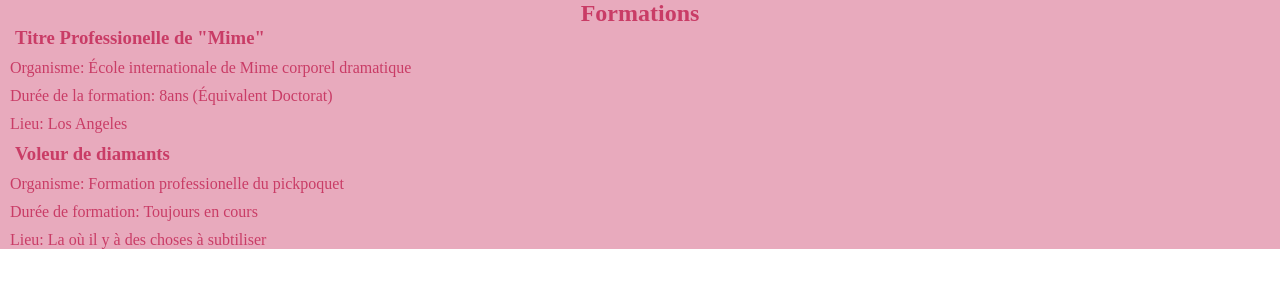
After one commit to WildCodeSchool/2023-03-PHP-Bordeaux-P1-CV, a PHP site: page /resume.php in a window 1280 px wide. The commit adds this page. Shown: the top 300 px of the page. Run offline with PHP 8.4, Linux system fonts and the light colour scheme.

Commit message:
formation on road

```diff
--- /dev/null
+++ b/ASSETS/CSS/MODULES/formations.css
@@ -0,0 +1,37 @@
+*{
+    margin: 0;
+    padding: 0;
+}
+
+:root{
+    --primary-color: rgb(201, 60, 102);
+    --secondary-color: rgb(232, 170, 189);
+    --tertiary-color: rgb(74, 163, 162);
+    --quaternary-color:rgb(167, 223, 224);
+}
+
+.formation{
+    background-color: var(--secondary-color);
+    height: 60%;
+    width: 100%;
+}
+
+h2{
+    text-align: center;
+    color: var(--primary-color);
+
+}
+
+h3{
+    margin-left: 10px;
+    color: var(--primary-color);
+    margin-left: 15px;
+}
+
+li{
+    list-style: none;
+    color: var(--primary-color);
+    font-size: 16px;
+    margin: 10px;
+
+}
--- /dev/null
+++ b/ASSETS/CSS/MODULES/skills.css
@@ -0,0 +1,34 @@
+:root{
+    --primary-color: rgb(201, 60, 102);
+    --secondary-color: rgb(232, 170, 189);
+    --tertiary-color: rgb(74, 163, 162);
+    --quaternary-color:rgb(167, 223, 224);
+}
+
+div{
+    background-color: var(--tertiary-color);
+    height: 50%;
+    width: 50%;
+}
+
+
+
+.progressCircle{
+    position: relative;
+    box-sizing: border-box;
+    font-size: 6em;
+    width: 1em;
+    height: 1em;
+    border-radius: 50%;
+    border: .15em solid var(--quaternary-color);
+    background-color: var(--tertiary-color);
+}
+
+.progressMasque{
+    position: absolute;
+    width: 1em;
+    height: 1em;
+    left: -.15em;
+    top: -.15em;
+    clip: rect(0, 1em, 1em, .5em);
+}
--- a/ASSETS/CSS/MODULES/variables.css
+++ b/ASSETS/CSS/MODULES/variables.css
@@ -1,4 +1,3 @@
-
 
 /*variable declaration*/
 :root{
--- a/ASSETS/CSS/main.css
+++ b/ASSETS/CSS/main.css
@@ -1,42 +1,3 @@
-* {
-    box-sizing: border-box;
-}
-
-.gridContainer {
-    display: grid;
-    grid:
-        "header header nav"    20vh
-        "img    main   nav"    auto
-        "img    main   nav"    auto
-        "img    footer footer" 5vh
-        / 1fr 1fr 1fr;
-    height: 100vh;
-    margin: auto 0;;
-}
-
-header {
-    grid-area: header;
-    background-color: red;
-}
-
-nav {
-    grid-area: nav;
-    background-color: blue;
-}
-
-img {
-    grid-area: img;
-    transform: scaleX(-1);
-    height: 100%;
-    margin: auto 0;
-}
-
-main {
-    grid-area: main;
-    background-color: green;
-}
-
-footer {
-    grid-area: footer;
-    background-color: orange;
-}
+@import "/ASSETS/CSS/MODULES/variables.css";
+@import "/ASSETS/CSS/MODULES/skills.css";
+@import "/ASSETS/CSS/MODULES/formations.css";
--- /dev/null
+++ b/_INCLUDES/formations.php
@@ -0,0 +1,22 @@
+
+<section>
+    <div class="formation">
+
+            <h2>Formations</h2>
+
+                <h3>Titre Professionelle de "Mime"</h3>
+                <ul>
+                    <li>Organisme: École internationale de Mime corporel dramatique</li>
+                    <li>Durée de la formation: 8ans (Équivalent Doctorat)</li>
+                    <li>Lieu: Los Angeles</li>
+                </ul>
+
+                <h3>Voleur de diamants</h3>
+                <ul>
+                    <li>Organisme: Formation professionelle du pickpoquet</li>
+                    <li>Durée de formation: Toujours en cours</li>
+                    <li>Lieu: La où il y à des choses à subtiliser</li>
+                </ul>
+
+    </div>
+</section>
--- a/index.php
+++ b/index.php
@@ -4,14 +4,12 @@
         <meta charset="UTF-8">
         <meta http-equiv="X-UA-Compatible" content="IE=edge">
         <meta name="viewport" content="width=device-width, initial-scale=1.0">
-        <title>Homepage</title>
         <link rel="stylesheet" href="ASSETS/CSS/main.css">
     </head>
     <body class="gridContainer">
         <header></header>
-        <img src="/ASSETS/IMAGES/pinkPanther.png">
         <main></main>
-        <nav>Itaan</nav>
+        <nav></nav>
         <footer></footer>
     </body>
 </html>
--- /dev/null
+++ b/resume.php
@@ -0,0 +1,13 @@
+<!DOCTYPE html>
+<html lang="en">
+<head>
+    <meta charset="UTF-8">
+    <meta http-equiv="X-UA-Compatible" content="IE=edge">
+    <meta name="viewport" content="width=device-width, initial-scale=1.0">
+    <link rel="stylesheet" href="/ASSETS/CSS/main.css">
+    <title>Document</title>
+</head>
+<body>
+<section><?php include "_INCLUDES/formations.php"?></section>
+</body>
+</html>
```
Also changed, not shown: _INCLUDES/skills.php (added, +7 -0 lines).
